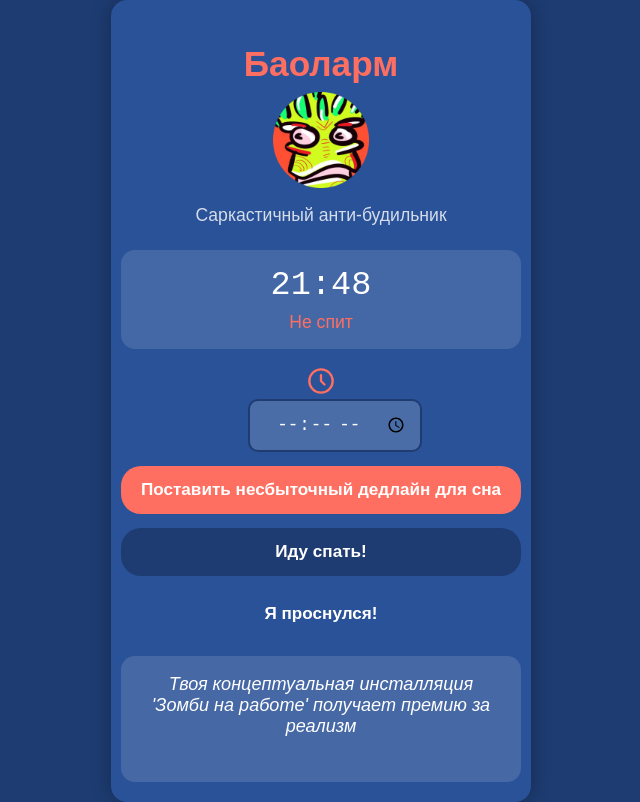
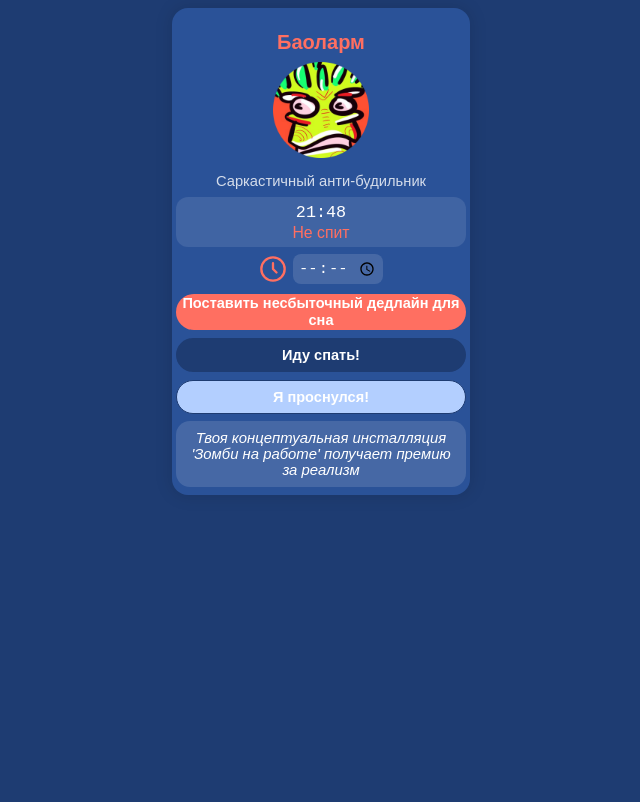
Before and after one commit to OlgaG322/baolarm_mob, a plain HTML site: page index.html in a window 1280 px wide. Shown: the whole page, without its empty margins (319-959 px from the left). Drawn offline with Linux system fonts and the light colour scheme.

Commit message:
Update styles.css

```diff
--- a/styles.css
+++ b/styles.css
@@ -2,6 +2,10 @@
     --primary-color: #1e3c72;
     --secondary-color: #2a5298;
     --accent-color: #ff6f61;
+    --accent-light: #ffb3aa;
+    --wake-btn-lightblue: #b3cfff;
+    --wake-btn-blue: #1e3c72;
+    --wake-btn-white: #fff;
     --text-color: #ffffff;
     --bg-color: #1e3c72;
 }
@@ -14,143 +18,194 @@ body {
     margin: 0;
     display: flex;
     justify-content: center;
-    align-items: center;
+    align-items: flex-start;
 }
 
 .container {
-    max-width: 400px;
-    width: 100%;
-    margin: 0 auto;
-    padding: 20px 10px;
+    max-width: 290px;
+    width: 97vw;
+    margin: 8px auto 0;
+    padding: 10px 4px 8px 4px;
     background: var(--secondary-color);
     border-radius: 16px;
-    box-shadow: 0 0 20px rgba(0,0,0,0.3);
+    box-shadow: 0 0 18px rgba(0,0,0,0.13);
     text-align: center;
 }
 
 header {
-    margin-bottom: 24px;
+    margin-bottom: 8px;
+    margin-top: 0;
 }
 
 h1 {
-    font-size: 2.2rem;
+    font-size: 1.25rem;
     margin-bottom: 2px;
     color: var(--accent-color);
 }
 
 .subtitle {
-    font-size: 1.1rem;
+    font-size: 0.92rem;
     opacity: 0.8;
+    margin-bottom: 2px;
 }
 
 .time-box {
-    background: rgba(255,255,255,0.12);
-    border-radius: 14px;
-    padding: 16px;
-    margin: 18px 0;
+    background: rgba(255,255,255,0.10);
+    border-radius: 12px;
+    padding: 6px 0 5px 0;
+    margin: 4px 0 7px 0;
 }
 
 .time-display {
-    font-size: 2.1rem;
+    font-size: 1.05rem;
     font-family: 'Courier New', monospace;
-    margin-bottom: 8px;
+    margin-bottom: 2px;
 }
 
 .status {
-    font-size: 1.1rem;
+    font-size: 0.99rem;
     color: var(--accent-color);
 }
 
 .controls {
     display: flex;
     flex-direction: column;
-    gap: 14px;
-    margin: 18px 0;
+    gap: 8px;
+    margin: 4px 0 0 0;
     align-items: center;
 }
 
+.time-picker-wrap {
+    display: flex;
+    align-items: center;
+    justify-content: center;
+    gap: 6px;
+    margin: 0 auto 2px auto;
+}
+
+.clock-icon {
+    display: flex;
+    align-items: center;
+    justify-content: center;
+    height: 22px;
+}
+
 .time-picker {
-    width: 100%;
-    max-width: 220px;
-    margin: 0 auto;
-    padding: 12px;
-    font-size: 1.1rem;
-    border: 2px solid var(--primary-color);
-    border-radius: 10px;
-    background: rgba(255,255,255,0.15);
+    width: 80px;
+    padding: 4px 5px 4px 5px;
+    font-size: 0.97rem;
+    border: none;
+    border-radius: 8px;
+    background: rgba(255,255,255,0.13);
     color: var(--text-color);
     text-align: center;
-    display: block;
+    outline: none;
+    box-shadow: none;
+    margin: 0;
 }
+
+.time-picker::-webkit-input-placeholder { color: #bbb; }
+.time-picker:-ms-input-placeholder { color: #bbb; }
+.time-picker::placeholder { color: #bbb; }
 
 .btn {
     width: 100%;
-    padding: 14px 0;
+    min-height: 34px;
+    padding: 0 4px;
     border: none;
     border-radius: 20px;
-    font-size: 1.07rem;
+    font-size: 0.91rem;
     font-weight: bold;
     cursor: pointer;
-    transition: background 0.3s, transform 0.2s;
     background: var(--accent-color);
     color: white;
+    transition: background 0.18s, color 0.18s, border 0.18s, transform 0.18s;
+    word-break: break-word;
+    white-space: normal;
+    line-height: 1.2;
+    box-sizing: border-box;
 }
 
-.btn:active {
+.btn:hover {
     background: #d94c4c;
-    transform: scale(0.98);
+    transform: scale(1.03);
 }
 
 .alarm-btn {
     background: var(--accent-color);
+    min-height: 36px;
+    padding: 0 4px;
+    word-break: break-word;
+    white-space: normal;
+    line-height: 1.2;
+    font-size: 0.91rem;
 }
 
 .sleep-btn {
     background: var(--primary-color);
 }
 
-.sleep-btn:active {
+.sleep-btn:hover {
     background: #132a4a;
 }
 
+/* Кнопка "Я проснулся!" — светло-синяя с белыми буквами по умолчанию */
 .wake-btn {
-    background: var(--secondary-color);
+    background: var(--wake-btn-lightblue);
+    color: #fff;
+    border: 1.5px solid var(--wake-btn-blue);
+    transition: background 0.18s, color 0.18s, border 0.18s;
 }
 
-.wake-btn:active {
-    background: #183b6b;
+/* При нажатии — белая с синими буквами */
+.wake-btn.awake {
+    background: var(--wake-btn-white);
+    color: var(--wake-btn-blue);
+    border: 1.5px solid var(--wake-btn-blue);
+}
+
+/* По ховеру — чуть темнее */
+.wake-btn:hover {
+    background: #90b4e8;
+    color: #fff;
+    border: 1.5px solid var(--wake-btn-blue);
 }
 
 .comment-container {
     background: rgba(255,255,255,0.13);
     border-radius: 14px;
-    padding: 18px;
-    min-height: 90px;
-    margin-top: 15px;
+    padding: 9px;
+    min-height: 38px;
+    margin-top: 7px;
 }
 
 .comment {
-    font-size: 1.13rem;
+    font-size: 0.93rem;
     font-style: italic;
     text-align: center;
+    word-break: break-word;
 }
 
 @media (max-width: 480px) {
     .container {
         max-width: 98vw;
-        padding: 10px 2vw;
+        padding: 3px 1vw;
     }
     h1 {
-        font-size: 1.5rem;
+        font-size: 1.01rem;
     }
     .time-display {
-        font-size: 1.4rem;
+        font-size: 0.81rem;
     }
     .btn {
-        font-size: 0.97rem;
-        padding: 11px 0;
+        font-size: 0.89rem;
+        padding: 7px 0;
+        min-height: 28px;
     }
     .comment {
-        font-size: 1rem;
+        font-size: 0.89rem;
+    }
+    .alarm-btn {
+        min-height: 30px;
     }
 }
```
